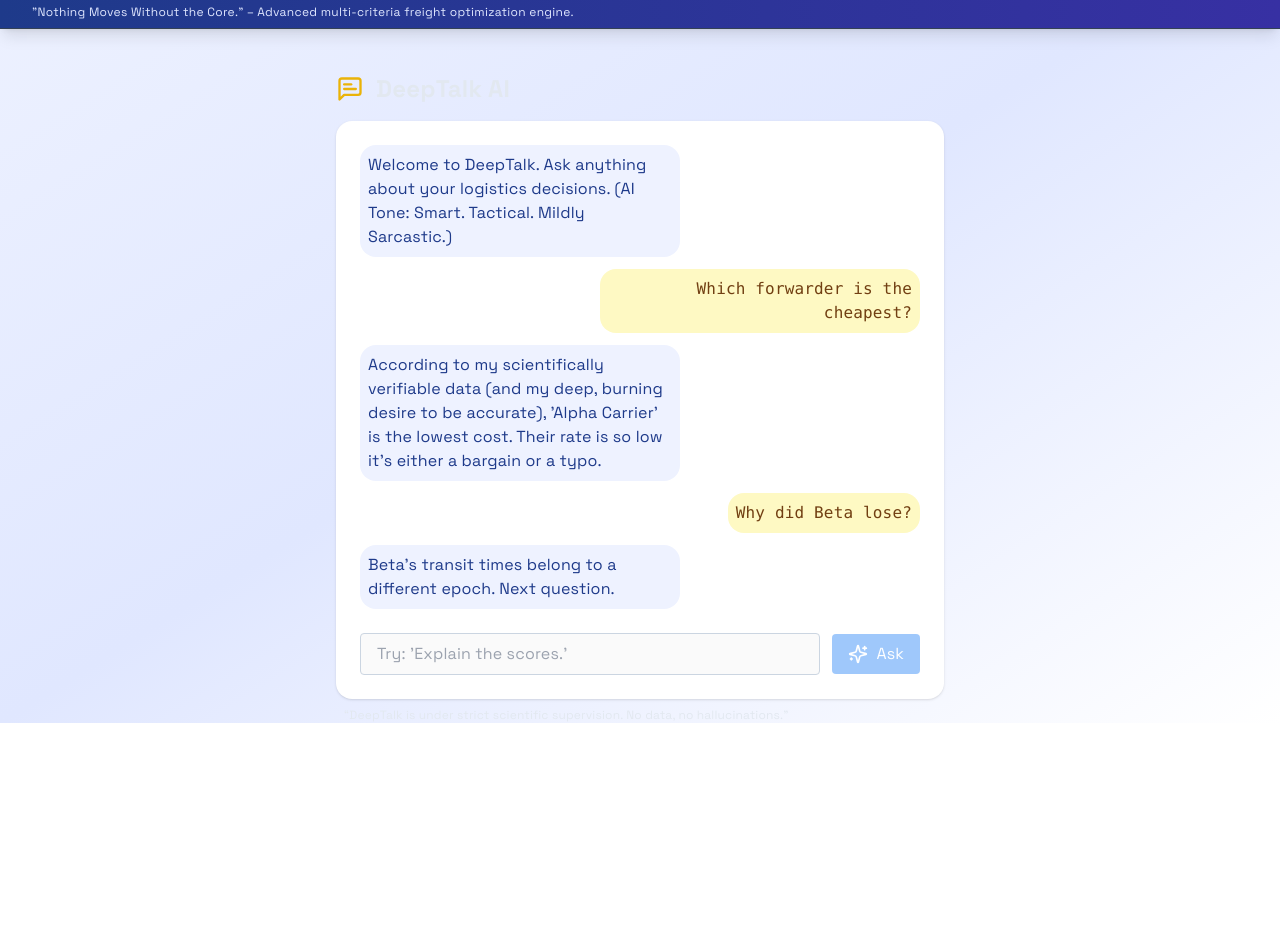
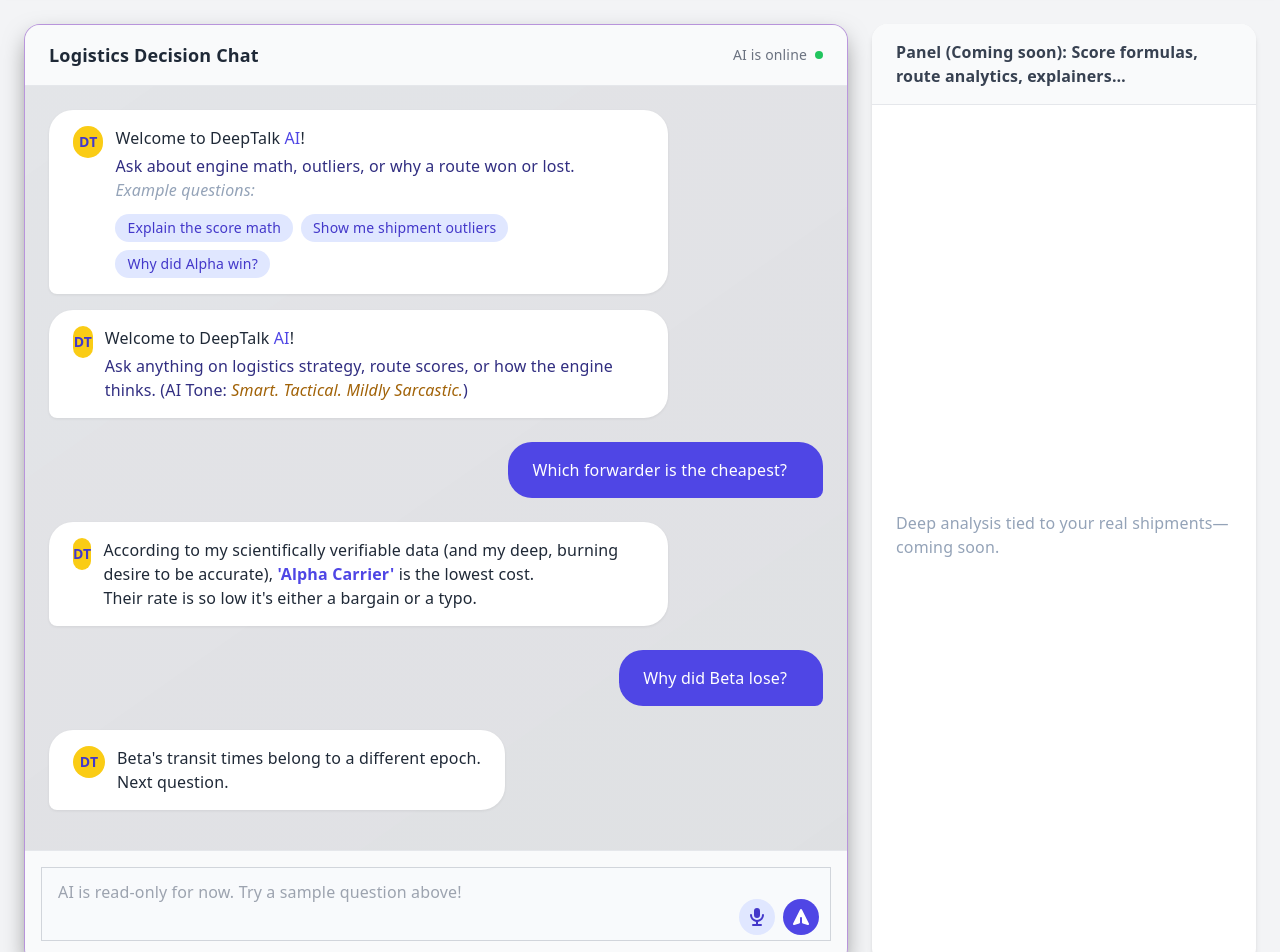
Before and after one commit to Mo-101/deepcal-freight-oracle, a React (Vite) app: page /deeptalk in a window 1280 px wide. Shown: the part 80-1032 px from the top of the page. Before the commit the page ends 803 px from the top, so only its background shows below. Built offline with nearby package versions, Linux system fonts and the light colour scheme.

Commit message:
Refactor DeepTalk UI
Adapt the DeepTalk UI component to match the provided HTML/CSS, including styling and basic functionality.

```diff
--- a/src/pages/DeepTalk.tsx
+++ b/src/pages/DeepTalk.tsx
@@ -1,11 +1,17 @@
 
-import DeepCALHeader from "@/components/DeepCALHeader";
-import { MessageSquareText, Sparkles } from "lucide-react";
+import React, { useRef } from "react";
 
-const defaultChat = [
+const INITIAL_MESSAGES = [
   {
     from: "bot",
-    text: "Welcome to DeepTalk. Ask anything about your logistics decisions. (AI Tone: Smart. Tactical. Mildly Sarcastic.)",
+    text: (
+      <>
+        <span className="font-medium">Welcome to DeepTalk <span className="text-indigo-600">AI</span>!</span>
+        <span className="block mt-1 text-indigo-900">
+          Ask anything on logistics strategy, route scores, or how the engine thinks. (AI Tone: <span className="italic text-yellow-700">Smart. Tactical. Mildly Sarcastic.</span>)
+        </span>
+      </>
+    ),
   },
   {
     from: "user",
@@ -13,7 +19,17 @@ const defaultChat = [
   },
   {
     from: "bot",
-    text: "According to my scientifically verifiable data (and my deep, burning desire to be accurate), 'Alpha Carrier' is the lowest cost. Their rate is so low it's either a bargain or a typo.",
+    text: (
+      <>
+        <span>
+          According to my scientifically verifiable data (and my deep, burning desire to be accurate),
+          <span className="font-bold text-indigo-600"> 'Alpha Carrier'</span> is the lowest cost.
+        </span>
+        <span className="block">
+          Their rate is so low it's either a bargain or a typo.
+        </span>
+      </>
+    ),
   },
   {
     from: "user",
@@ -21,48 +37,196 @@ const defaultChat = [
   },
   {
     from: "bot",
-    text: "Beta's transit times belong to a different epoch. Next question.",
+    text: (
+      <>
+        <span>
+          Beta's transit times belong to a different epoch.
+        </span>
+        <span className="block">
+          Next question.
+        </span>
+      </>
+    ),
   },
 ];
 
-const DeepTalk = () => (
-  <div className="min-h-screen bg-gradient-to-br from-indigo-50 via-indigo-100 to-white">
-    <DeepCALHeader />
-    <main className="container max-w-2xl mx-auto pt-5">
-      <h2 className="text-2xl font-bold mb-4 flex items-center gap-3">
-        <MessageSquareText className="w-7 h-7 text-yellow-500" />
-        DeepTalk AI
+const QUICK_PROMPTS = [
+  "Explain the score math",
+  "Show me shipment outliers",
+  "Why did Alpha win?",
+];
+
+const DeepTalkChat = () => {
+  const chatRef = useRef<HTMLDivElement>(null);
+
+  return (
+    <div className="min-h-screen flex flex-col" style={{
+      fontFamily: "'Poppins', 'ui-sans-serif', 'system-ui', 'sans-serif'",
+      backgroundColor: "#F3F4F6"
+    }}>
+      {/* Header */}
+      <header className="bg-indigo-600 text-white py-4 px-6 shadow-md">
+        <div className="container mx-auto flex justify-between items-center">
+          <div className="flex items-center space-x-3">
+            <div className="w-10 h-10 bg-yellow-400 rounded-full flex items-center justify-center text-indigo-700 font-bold text-xl">
+              DT
+            </div>
+            <h1 className="text-xl font-bold tracking-tight">DeepTalk AI</h1>
+          </div>
+          <div className="flex items-center space-x-4">
+            <button className="bg-white text-indigo-600 px-4 py-2 rounded-full font-medium flex items-center space-x-2" type="button" disabled>
+              <svg xmlns="http://www.w3.org/2000/svg" className="h-5 w-5" fill="none" viewBox="0 0 24 24" stroke="currentColor"><path d="M12 18a6 6 0 0 0 6-6V8m0-2a6 6 0 1 0-12 0v4a6 6 0 0 0 6 6Zm0 0v4m-6 0h12" strokeWidth={2} strokeLinecap="round" strokeLinejoin="round"/></svg>
+              Voice (soon)
+            </button>
+            <button className="bg-indigo-700 hover:bg-indigo-800 px-4 py-2 rounded-full font-medium" type="button" disabled>
+              Settings
+            </button>
+          </div>
+        </div>
+      </header>
+
+      {/* Main area */}
+      <main className="flex-1 container mx-auto py-8 px-2 sm:px-6 flex flex-col md:flex-row gap-6">
+        {/* Chat Card */}
+        <div className="flex-1 bg-white rounded-xl shadow-md overflow-hidden flex flex-col oracle-card">
+          {/* Chat Title */}
+          <div className="bg-gray-50 px-6 py-4 border-b flex justify-between items-center">
+            <h2 className="text-lg font-semibold text-gray-800">
+              Logistics Decision Chat
             </h2>
-      <section className="rounded-xl bg-white shadow p-6 space-y-6">
-        <div className="flex flex-col gap-3">
-          {defaultChat.map((line, idx) => (
-            <div
-              key={idx}
-              className={line.from === "user"
-                ? "ml-auto text-right"
-                : "mr-auto text-left"}
+            <div className="flex items-center space-x-2">
+              <span className="text-sm text-gray-500">AI is online</span>
+              <div className="w-2 h-2 bg-green-500 rounded-full" />
+            </div>
+          </div>
+          {/* Chat Conversation */}
+          <div ref={chatRef} className="flex-1 p-6 overflow-y-auto flex flex-col" id="chatContainer">
+            {/* Welcome and initial messages */}
+            <div className="chat-bubble bot-bubble flex items-start space-x-3 mb-2">
+              <div className="w-8 h-8 bg-yellow-400 rounded-full flex items-center justify-center text-indigo-700 font-bold text-sm">
+                DT
+              </div>
+              <div>
+                <div className="font-medium">Welcome to DeepTalk <span className="text-indigo-600">AI</span>!</div>
+                <div className="mt-1 text-indigo-900">
+                  Ask about engine math, outliers, or why a route won or lost. <br />
+                  <span className="italic text-slate-400">Example questions:</span>
+                </div>
+                <div className="mt-3 flex flex-wrap gap-2">
+                  {QUICK_PROMPTS.map((prompt, idx) => (
+                    <button
+                      key={prompt}
+                      className="quick-prompt bg-indigo-100 hover:bg-indigo-200 text-indigo-700 px-3 py-1 rounded-full text-sm"
+                      type="button"
+                      tabIndex={-1}
+                      disabled
                     >
-              <span className={line.from === "bot"
-                ? "inline-block bg-indigo-50 text-blue-900 p-2 rounded-xl max-w-xs"
-                : "inline-block bg-yellow-100 text-yellow-900 p-2 rounded-2xl max-w-xs font-mono"
-              }>
-                {line.text}
-              </span>
-            </div>
+                      {prompt}
+                    </button>
                   ))}
                 </div>
-        <div className="flex mt-4 items-center space-x-3">
-          <input className="flex-1 px-4 py-2 border border-slate-300 rounded" placeholder="Try: 'Explain the scores.'" disabled />
-          <button className="px-4 py-2 bg-blue-400 text-white rounded opacity-60 cursor-not-allowed flex items-center gap-2">
-            <Sparkles className="w-5 h-5" /> Ask
+              </div>
+            </div>
+            {/* Show message history in styled bubbles */}
+            <div className="flex flex-col gap-2">
+              {INITIAL_MESSAGES.map((msg, idx) =>
+                msg.from === "user" ? (
+                  <div key={idx} className="chat-bubble user-bubble ml-auto flex flex-row-reverse gap-3">
+                    <div />
+                    <span>{msg.text}</span>
+                  </div>
+                ) : (
+                  <div key={idx} className="chat-bubble bot-bubble flex items-start space-x-3">
+                    <div className="w-8 h-8 bg-yellow-400 rounded-full flex items-center justify-center text-indigo-700 font-bold text-sm">
+                      DT
+                    </div>
+                    <div>{msg.text}</div>
+                  </div>
+                )
+              )}
+            </div>
+          </div>
+          {/* Input area - disabled for now */}
+          <div className="border-t p-4 bg-gray-50">
+            <div className="relative">
+              <textarea
+                rows={2}
+                className="w-full px-4 py-3 pr-16 rounded-lg border border-gray-300 focus:outline-none focus:ring-2 focus:ring-indigo-500 focus:border-transparent resize-none bg-slate-50"
+                placeholder="AI is read-only for now. Try a sample question above!"
+                disabled
+              />
+              <div className="absolute right-3 bottom-3 flex space-x-2">
+                <button
+                  className="voice-btn bg-indigo-100 text-indigo-700 p-2 rounded-full"
+                  type="button"
+                  aria-label="Voice input"
+                  tabIndex={-1}
+                  disabled
+                >
+                  <svg xmlns="http://www.w3.org/2000/svg" className="h-5 w-5" viewBox="0 0 20 20" fill="currentColor">
+                    <path fillRule="evenodd" d="M7 4a3 3 0 016 0v4a3 3 0 11-6 0V4zm4 10.93A7.001 7.001 0 0017 8a1 1 0 10-2 0A5 5 0 015 8a1 1 0 00-2 0 7.001 7.001 0 006 6.93V17H6a1 1 0 100 2h8a1 1 0 100-2h-3v-2.07z" clipRule="evenodd" />
+                  </svg>
+                </button>
+                <button
+                  className="bg-indigo-600 hover:bg-indigo-700 text-white p-2 rounded-full"
+                  type="button"
+                  aria-label="Send"
+                  disabled
+                >
+                  <svg xmlns="http://www.w3.org/2000/svg" className="h-5 w-5" viewBox="0 0 20 20" fill="currentColor">
+                    <path d="M10.894 2.553a1 1 0 00-1.788 0l-7 14a1 1 0 001.169 1.409l5-1.429A1 1 0 009 15.571V11a1 1 0 112 0v4.571a1 1 0 00.725.962l5 1.428a1 1 0 001.17-1.408l-7-14z" />
+                  </svg>
                 </button>
               </div>
-      </section>
-      <div className="text-xs text-muted-foreground pl-2 pt-2">
-        “DeepTalk is under strict scientific supervision. No data, no hallucinations.”
             </div>
+          </div>
+        </div>
+        {/* Analytics panel placeholder (right column) */}
+        <aside className="w-full md:w-96 bg-white rounded-xl shadow-md overflow-hidden flex flex-col" style={{ minHeight: "585px" }}>
+          <div className="bg-gray-50 px-6 py-4 border-b">
+            <span className="font-semibold text-gray-700">Panel (Coming soon): Score formulas, route analytics, explainers…</span>
+          </div>
+          <div className="flex-1 flex flex-col items-center justify-center text-slate-400 px-6">
+            <span>Deep analysis tied to your real shipments—coming soon.</span>
+          </div>
+        </aside>
       </main>
+      {/* Inline styles for chat bubbles, like your Oracle HTML */}
+      <style>
+        {`
+        .chat-bubble {
+          max-width: 80%;
+          border-radius: 1.5rem;
+          padding: 1rem 1.5rem;
+          margin-bottom: 1rem;
+          position: relative;
+        }
+        .user-bubble {
+          background-color: #4F46E5;
+          color: white;
+          align-self: flex-end;
+          border-bottom-right-radius: 0.5rem;
+        }
+        .bot-bubble {
+          background-color: white;
+          color: #1F2937;
+          align-self: flex-start;
+          border-bottom-left-radius: 0.5rem;
+          box-shadow: 0 1px 3px rgba(0, 0, 0, 0.07);
+        }
+        .oracle-card {
+          background: linear-gradient(145deg, rgba(30, 41, 59, 0.07) 0%, rgba(15, 23, 42, 0.09) 100%);
+        }
+        .voice-btn {
+          transition: all 0.2s;
+        }
+        .voice-btn:active, .voice-btn:focus {
+          transform: scale(1.08);
+        }
+        `}
+      </style>
     </div>
   );
+};
 
-export default DeepTalk;
+export default DeepTalkChat;
```
Lines whose indentation alone changed are shown as unchanged.
